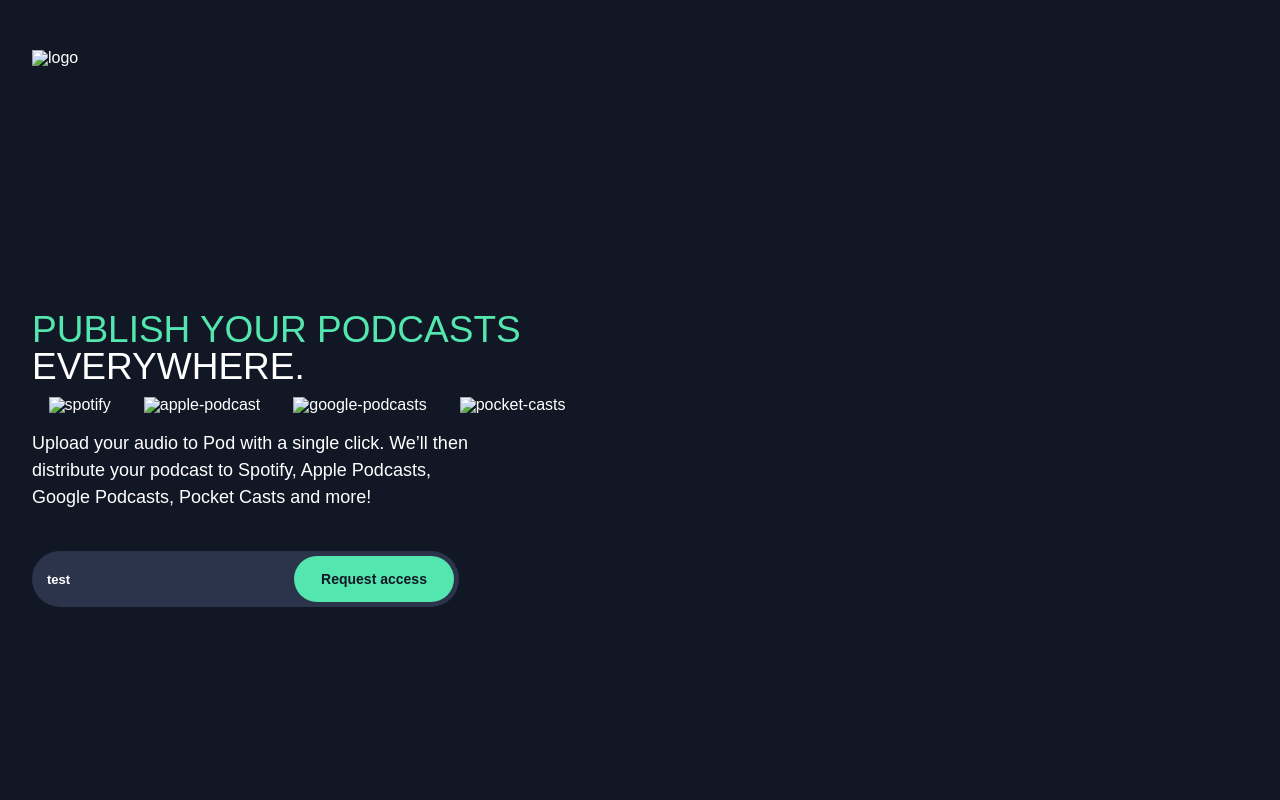
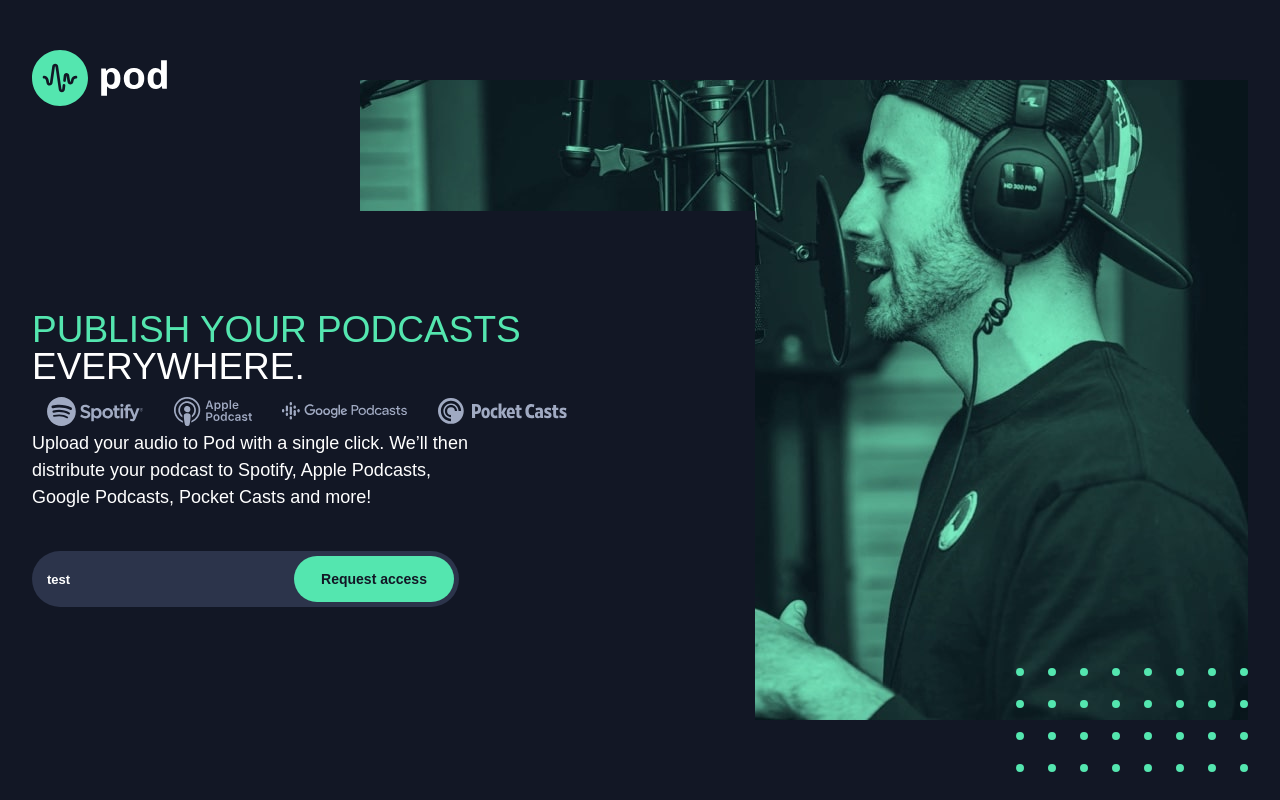
Before and after one commit to MarcusTuliusCiceron/Pod-request-access-landing-page-challenge-hub, a plain HTML site: page index.html in a window 1280 px wide. Drawn offline with nearby package versions, Linux system fonts and the light colour scheme; files that its build step writes are made by us from their sources; the site is published under a folder, as on GitHub Pages, so addresses that start at the root find nothing; a web font is replaced by a local one.

Commit message:
prep for live

```diff
--- a/_globals.scss
+++ b/_globals.scss
@@ -37,7 +37,7 @@
     position: relative;
     display: flex;
     flex-direction: column-reverse;
-    background-image: url(/image-host.jpg);
+    background-image: url(image-host.jpg);
     background-repeat: no-repeat;
     background-position: right;
     margin: auto;
@@ -45,7 +45,7 @@
     @include breakpoint-down(medium){
         width: 729px;
         height: 767px;
-        background-image: url(/image-host-tablet.jpg);
+        background-image: url(image-host-tablet.jpg);
         border: solid 1px blue;
         margin-top: 0;
     }
@@ -250,7 +250,7 @@
         position: absolute;
         width: 232px;
         height: 104px;
-        background-image: url(/bg-pattern-dots.svg);
+        background-image: url(bg-pattern-dots.svg);
         background-repeat: no-repeat;
         left: 100%;
         transform: translateX(-100%) translateY(50%);
--- a/index.html
+++ b/index.html
@@ -16,7 +16,7 @@
     <div class="title">
     </div>
     <div class="front_card">
-      <img class="title" src="/logo.svg" alt="logo">
+      <img class="title" src="logo.svg" alt="logo">
       <h1>Publish your podcasts <em>everywhere.</em> </h1>
 
 
@@ -32,10 +32,10 @@
       <button class="button_real button_2">Request access</button>
       <p class="confirmation">Oops! Please check your email</p>
       <div class="logos">
-        <img class="img_1" src="/spotify.svg" alt="spotify">
-        <img class="img_2" src="/apple-podcast.svg" alt="apple-podcast">
-        <img class="img_3" src="/google-podcasts.svg" alt="google-podcasts">
-        <img class="img_4" src="/pocket-casts.svg" alt="pocket-casts">
+        <img class="img_1" src="spotify.svg" alt="spotify">
+        <img class="img_2" src="apple-podcast.svg" alt="apple-podcast">
+        <img class="img_3" src="google-podcasts.svg" alt="google-podcasts">
+        <img class="img_4" src="pocket-casts.svg" alt="pocket-casts">
       </div>
     </div>
     <div class="dots">
```
